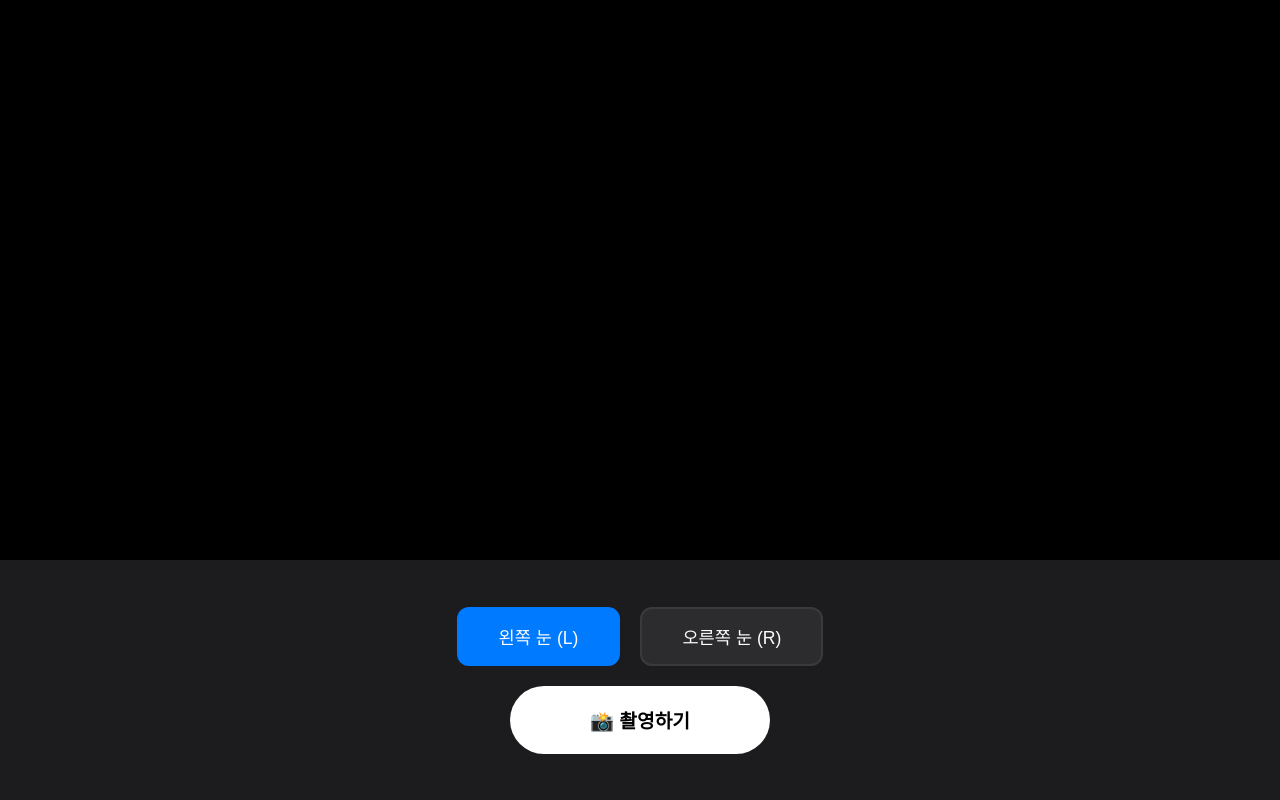
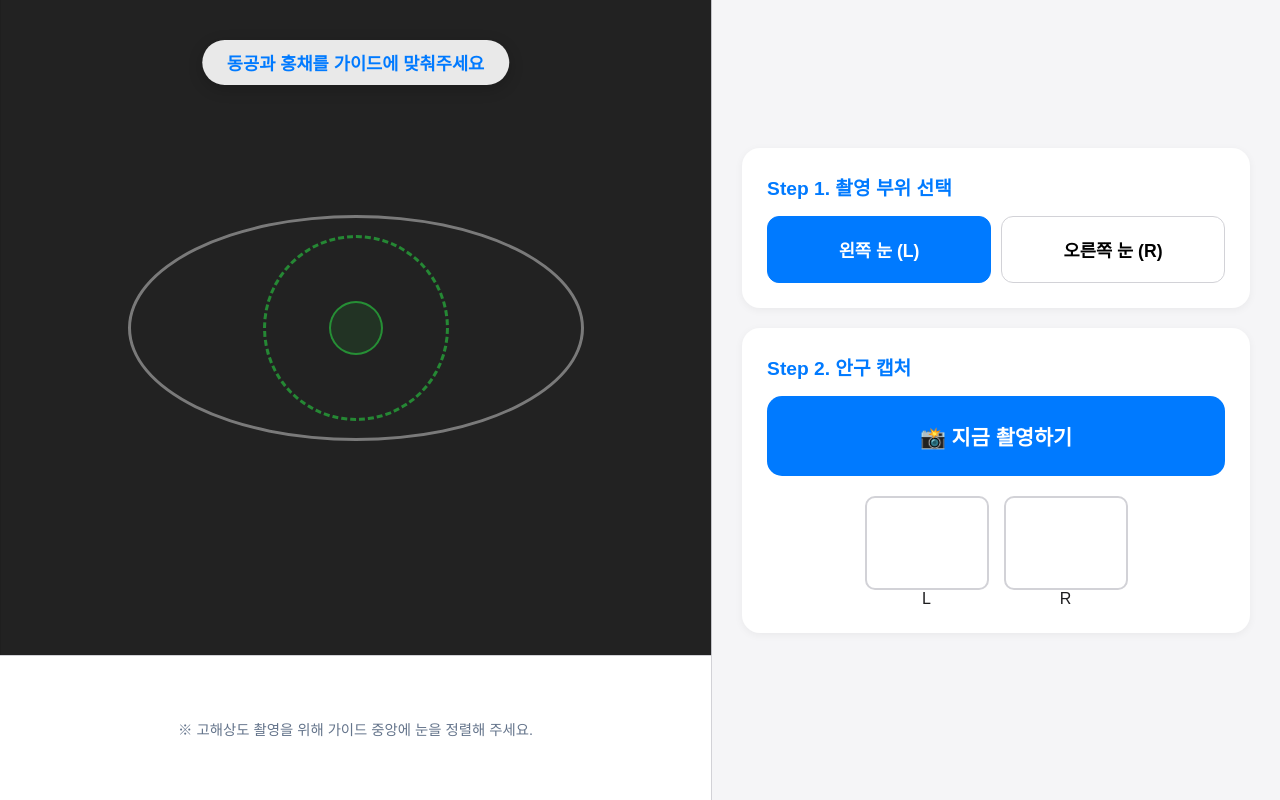
Before and after one commit to Phjrab/eye_project, a Python web app: template web/templates/capture.html in a window 1280 px wide. Run offline with Jinja, Linux system fonts and the light colour scheme; the template is opened without the code that fills it, so the values that code supplies are empty.

Commit message:
Update capture.html

```diff
--- a/web/templates/capture.html
+++ b/web/templates/capture.html
@@ -2,30 +2,152 @@
 <html lang="ko">
 <head>
     <meta charset="UTF-8">
+    <meta name="viewport" content="width=device-width, initial-scale=1.0">
     <title>안구 촬영 - AI 안구 건강 스크리닝</title>
     <style>
-        body { font-family: 'Pretendard', sans-serif; background: #000; color: #fff; margin: 0; text-align: center; overflow: hidden; }
-        .capture-container { display: flex; flex-direction: column; height: 100vh; }
-        #video-feed { width: 100%; height: 70%; object-fit: cover; transform: scaleX(-1); }
-        .controls { height: 30%; background: #1c1c1e; display: flex; flex-direction: column; justify-content: center; align-items: center; gap: 20px; }
-        .eye-selector { display: flex; gap: 20px; }
-        .btn-eye { padding: 15px 40px; border-radius: 12px; border: 2px solid #3a3a3c; background: #2c2c2e; color: #fff; font-size: 1.1rem; cursor: pointer; }
-        .btn-eye.active { border-color: #007AFF; background: #007AFF; }
-        .btn-capture { padding: 20px 80px; border-radius: 50px; background: #fff; color: #000; font-weight: bold; border: none; font-size: 1.2rem; cursor: pointer; }
-        .preview-thumbs { position: absolute; bottom: 32%; display: flex; gap: 10px; }
-        .thumb { width: 80px; height: 60px; border: 2px solid #fff; border-radius: 8px; object-fit: cover; }
+        :root {
+            --primary: #007AFF;
+            --bg: #f5f5f7;
+            --card: #ffffff;
+            --text: #1d1d1f;
+            --border: #d2d2d7;
+            --guide-color: rgba(40, 205, 65, 0.6); /* 연한 녹색 가이드 */
+        }
+
+        body {
+            font-family: 'Pretendard', sans-serif;
+            background-color: var(--bg);
+            color: var(--text);
+            margin: 0;
+            display: flex;
+            width: 1280px;
+            height: 800px;
+            overflow: hidden;
+        }
+
+        /* 왼쪽: 카메라 섹션 */
+        .left-panel {
+            flex: 1.4;
+            display: flex;
+            flex-direction: column;
+            background: #000;
+            position: relative;
+        }
+
+        #video-feed {
+            width: 100%;
+            height: 82%;
+            object-fit: cover;
+            transform: scaleX(-1);
+            background: #222;
+        }
+
+        /* --- 안구 촬영 가이드 UI --- */
+        .guide-overlay {
+            position: absolute;
+            top: 41%; /* 비디오 영역의 중앙 */
+            left: 50%;
+            transform: translate(-50%, -50%);
+            pointer-events: none; /* 클릭 방해 금지 */
+            z-index: 5;
+        }
+
+        /* 안구 전체 윤곽 가이드 */
+        .eye-outline {
+            width: 450px;
+            height: 220px;
+            border: 3px solid rgba(255, 255, 255, 0.4);
+            border-radius: 50% / 50%;
+            position: relative;
+            display: flex;
+            justify-content: center;
+            align-items: center;
+        }
+
+        /* 홍채(Iris) 위치 가이드 */
+        .iris-circle {
+            width: 180px;
+            height: 180px;
+            border: 3px dashed var(--guide-color);
+            border-radius: 50%;
+            display: flex;
+            justify-content: center;
+            align-items: center;
+        }
+
+        /* 동공(Pupil) 위치 가이드 */
+        .pupil-dot {
+            width: 50px;
+            height: 50px;
+            border: 2px solid var(--guide-color);
+            border-radius: 50%;
+            background: rgba(40, 205, 65, 0.1);
+        }
+
+        .guide-text {
+            position: absolute;
+            top: 5%;
+            left: 50%;
+            transform: translateX(-50%);
+            background: rgba(255, 255, 255, 0.9);
+            color: var(--primary);
+            padding: 10px 25px;
+            border-radius: 30px;
+            font-size: 1.1rem;
+            font-weight: bold;
+            z-index: 10;
+            box-shadow: 0 4px 15px rgba(0,0,0,0.2);
+        }
+
+        /* 하단 및 우측 패널 스타일 유지 */
+        .camera-bottom-btns { height: 18%; background: #ffffff; display: flex; align-items: center; justify-content: center; gap: 20px; border-top: 1px solid var(--border); }
+        .right-panel { flex: 1; padding: 30px; display: flex; flex-direction: column; justify-content: center; background: var(--bg); border-left: 1px solid var(--border); }
+        .card { background: var(--card); padding: 25px; border-radius: 18px; box-shadow: 0 2px 8px rgba(0,0,0,0.05); margin-bottom: 20px; }
+        .btn-eye { flex: 1; padding: 20px; border-radius: 12px; border: 1px solid var(--border); background: #fff; font-size: 1.1rem; font-weight: bold; cursor: pointer; }
+        .btn-eye.active { border-color: var(--primary); background: var(--primary); color: #fff; }
+        .btn-capture { width: 100%; padding: 25px; border-radius: 15px; background: var(--primary); color: white; font-weight: 800; border: none; font-size: 1.3rem; cursor: pointer; }
+        .preview-thumbs { display: flex; gap: 15px; margin-top: 20px; justify-content: center; }
+        .thumb { width: 120px; height: 90px; border: 2px solid var(--border); border-radius: 10px; background-size: cover; }
     </style>
 </head>
 <body>
-    <div class="capture-container">
+
+    <div class="left-panel">
+        <div class="guide-text">동공과 홍채를 가이드에 맞춰주세요</div>
+
         <video id="video-feed" autoplay playsinline muted></video>
-        <div class="preview-thumbs" id="previews"></div>
-        <div class="controls">
-            <div class="eye-selector">
-                <button class="btn-eye" id="btn-L" onclick="selectEye('L')">왼쪽 눈 (L)</button>
+
+        <div class="guide-overlay">
+            <div class="eye-outline">
+                <div class="iris-circle">
+                    <div class="pupil-dot"></div>
+                </div>
+            </div>
+        </div>
+
+        <div class="camera-bottom-btns">
+            <div style="font-size: 0.9rem; color: #64748b;">
+                ※ 고해상도 촬영을 위해 가이드 중앙에 눈을 정렬해 주세요.
+            </div>
+        </div>
+    </div>
+
+    <div class="right-panel">
+        <div class="card">
+            <h2 style="margin:0 0 15px 0; font-size: 1.2rem; color: var(--primary);">Step 1. 촬영 부위 선택</h2>
+            <div style="display: flex; gap: 10px;">
+                <button class="btn-eye active" id="btn-L" onclick="selectEye('L')">왼쪽 눈 (L)</button>
                 <button class="btn-eye" id="btn-R" onclick="selectEye('R')">오른쪽 눈 (R)</button>
             </div>
-            <button class="btn-capture" onclick="takeSnapshot()">📸 촬영하기</button>
+        </div>
+
+        <div class="card">
+            <h2 style="margin:0 0 15px 0; font-size: 1.2rem; color: var(--primary);">Step 2. 안구 캡처</h2>
+            <button class="btn-capture" onclick="takeSnapshot()">📸 지금 촬영하기</button>
+            <div class="preview-thumbs" id="previews">
+                <div style="text-align:center;"><div id="thumb-L" class="thumb"></div>L</div>
+                <div style="text-align:center;"><div id="thumb-R" class="thumb"></div>R</div>
+            </div>
         </div>
     </div>
 
@@ -34,7 +156,9 @@
         const photos = { L: null, R: null };
 
         async function setupCamera() {
-            const stream = await navigator.mediaDevices.getUserMedia({ video: { width: 1280, height: 720 } });
+            const stream = await navigator.mediaDevices.getUserMedia({
+                video: { width: 1280, height: 720 }
+            });
             document.getElementById('video-feed').srcObject = stream;
         }
 
@@ -51,7 +175,7 @@
             canvas.height = video.videoHeight;
             canvas.getContext('2d').drawImage(video, 0, 0);
 
-            const dataUrl = canvas.toDataURL('image/webp');
+            const dataUrl = canvas.toDataURL('image/jpeg', 0.7);
             photos[currentEye] = dataUrl;
 
             updatePreviews();
@@ -59,16 +183,19 @@
             if (photos.L && photos.R) {
                 localStorage.setItem('eye_photo_L', photos.L);
                 localStorage.setItem('eye_photo_R', photos.R);
-                alert("양쪽 눈 촬영 완료! 진단 결과 페이지로 이동합니다.");
-                window.location.href = 'result.html'; // 결과 페이지 파일명
+                window.location.href = './result.html';
+            } else {
+                selectEye(currentEye === 'L' ? 'R' : 'L');
             }
         }
 
         function updatePreviews() {
-            const container = document.getElementById('previews');
-            container.innerHTML = '';
-            if(photos.L) container.innerHTML += `<img src="${photos.L}" class="thumb"> (L)`;
-            if(photos.R) container.innerHTML += `<img src="${photos.R}" class="thumb"> (R)`;
+            ['L', 'R'].forEach(side => {
+                if (photos[side]) {
+                    const thumbDiv = document.getElementById('thumb-' + side);
+                    thumbDiv.style.backgroundImage = `url(${photos[side]})`;
+                }
+            });
         }
 
         window.onload = () => { setupCamera(); selectEye('L'); };
```
